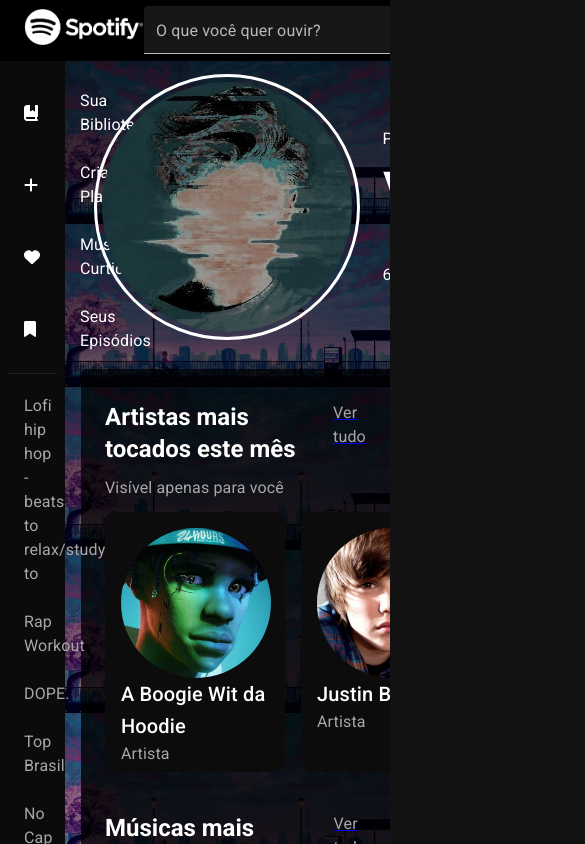
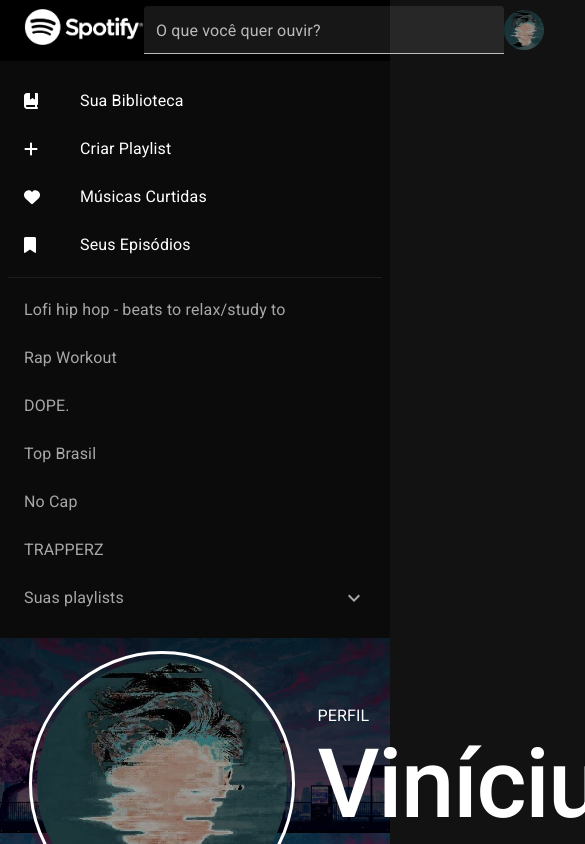
Before and after one commit to viniscrv/spotify-profile, a React (Vite) app: page / in a window 390 px wide. Shown: the top 844 px of the page, 585 px wide, since content can reach past the window. Built offline with nearby package versions, Linux system fonts and the light colour scheme.

Commit message:
update responsivo

```diff
--- a/src/components/CartaoPerfil.tsx
+++ b/src/components/CartaoPerfil.tsx
@@ -7,6 +7,7 @@
       <Box
         p={2}
         mr={2}
+        mb={2}
         sx={{
           maxWidth: "180px",
           width: "100%",
--- a/src/components/MaisTocados.tsx
+++ b/src/components/MaisTocados.tsx
@@ -35,6 +35,7 @@
         sx={{
           maxWidth: "1200px",
         }}
+        flexWrap='wrap'
       >
         <CartaoPerfil
           nome="A Boogie Wit da Hoodie"
--- a/src/pages/Invalido/index.tsx
+++ b/src/pages/Invalido/index.tsx
@@ -23,7 +23,7 @@
   return (
     <ThemeProvider theme={darkTheme}>
       <CssBaseline />
-      <Box sx={{ maxHeight: "100vh", overflowY: "hidden" }}>
+      <Box>
         <Grid container sx={{ backgroundColor: "black" }}>
           <Grid
             xs={12}
@@ -37,12 +37,13 @@
         </Grid>
 
         <Grid container>
-          <Grid xs={2} sx={{ backgroundColor: "#0b0b0b" }} p={1}>
+          <Grid xs={12} md={2} sx={{ backgroundColor: "#0b0b0b" }} p={1}>
             <MenuLateral />
           </Grid>
 
           <Grid
-            xs={10}
+            xs={12}
+            md={10}
             sx={{
               background:
                 'linear-gradient(rgba(0,0,0,0.8), rgba(0,0,0,0.3)), url("../src/assets/img/test1.jpg")',
--- a/src/pages/Profile/index.tsx
+++ b/src/pages/Profile/index.tsx
@@ -21,16 +21,11 @@
   },
 });
 
-
 const Profile = () => {
-
-
-
-
   return (
     <ThemeProvider theme={darkTheme}>
       <CssBaseline />
-      <Box sx={{ maxHeight: "100vh", overflowY: "hidden" }}>
+      <Box>
         <Grid container sx={{ backgroundColor: "black" }}>
           <Grid
             xs={12}
@@ -44,12 +39,18 @@
         </Grid>
 
         <Grid container>
-          <Grid xs={2} sx={{ backgroundColor: "#0b0b0b" }} p={1}>
+          <Grid
+            xs={12}
+            md={2}
+            sx={{ backgroundColor: "#0b0b0b"}}
+            p={1}
+          >
             <MenuLateral />
           </Grid>
 
           <Grid
-            xs={10}
+            xs={12}
+            md={10}
             sx={{
               background:
                 'linear-gradient(rgba(0,0,0,0.8), rgba(0,0,0,0.3)), url("../src/assets/img/test1.jpg")',
@@ -59,7 +60,9 @@
           >
             <AreaPerfil />
 
-            <Grid container sx={{ maxHeight: "65vh", overflowY: "scroll" }}>
+            <Grid container sx={{ maxHeight: "65vh", overflowY: "scroll" }}
+            xs={12}
+            >
               <Grid
                 m={2}
                 p={3}
```
